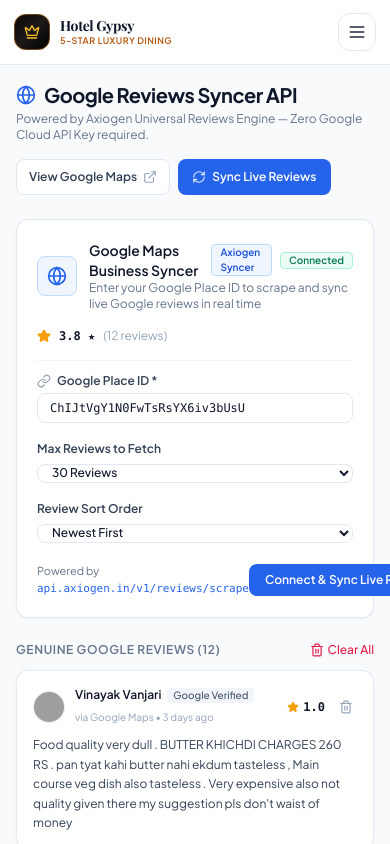
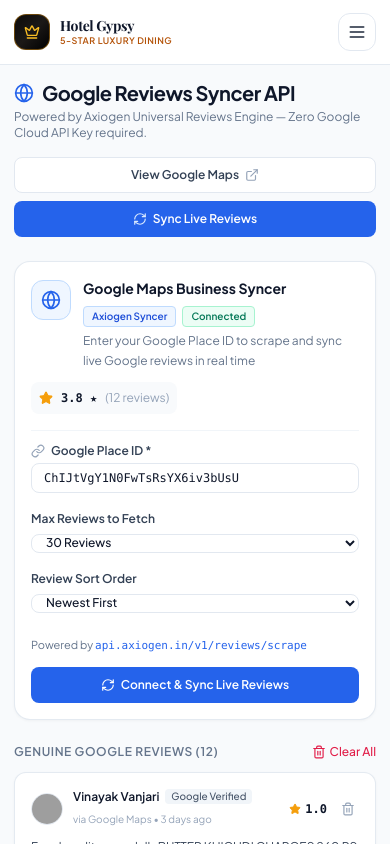
Before and after one commit to axiogenai/menuverse, a Next.js app: page /dashboard/google-reviews in a window 390 px wide. Shown: the top 844 px of the page. Built offline with nearby package versions, Linux system fonts and the light colour scheme; grey boxes are pictures that could not be loaded.

Commit message:
feat(mobile): overhaul mobile responsiveness across dashboard and public diner views

```diff
--- a/src/app/dashboard/google-reviews/page.tsx
+++ b/src/app/dashboard/google-reviews/page.tsx
@@ -122,25 +122,25 @@
 
   return (
     <div className="space-y-6">
-      {/* Header - Clean Single-Line Alignment */}
+      {/* Header - Clean Single-Line Alignment on desktop, responsive stack on mobile */}
       <div className="flex flex-col sm:flex-row sm:items-center justify-between gap-4">
         <div>
           <h1 className="text-xl font-bold tracking-tight text-slate-900 flex items-center gap-2">
-            <Globe className="w-5 h-5 text-blue-600" />
-            Google Reviews Syncer API
+            <Globe className="w-5 h-5 text-blue-600 shrink-0" />
+            <span>Google Reviews Syncer API</span>
           </h1>
           <p className="text-xs text-slate-500 mt-0.5">
             Powered by Axiogen Universal Reviews Engine — Zero Google Cloud API Key required.
           </p>
         </div>
 
-        {/* Action Buttons - Horizontal Row */}
-        <div className="flex items-center gap-2 shrink-0">
+        {/* Action Buttons - Stacked on mobile, side-by-side on desktop */}
+        <div className="flex flex-col sm:flex-row items-stretch sm:items-center gap-2 w-full sm:w-auto">
           <a
             href={googleMapsUrl}
             target="_blank"
             rel="noopener noreferrer"
-            className="h-9 px-3 rounded-lg border border-slate-200 bg-white hover:bg-slate-50 text-slate-700 text-xs font-semibold flex items-center gap-1.5 shadow-2xs transition-colors shrink-0"
+            className="h-9 px-3 rounded-lg border border-slate-200 bg-white hover:bg-slate-50 text-slate-700 text-xs font-semibold flex items-center justify-center gap-1.5 shadow-2xs transition-colors"
           >
             <span>View Google Maps</span>
             <ExternalLink className="w-3.5 h-3.5 text-slate-400" />
@@ -149,7 +149,7 @@
           <Button
             onClick={handleSyncRealGoogleReviews}
             disabled={isSyncing}
-            className="h-9 px-3.5 rounded-lg bg-blue-600 hover:bg-blue-700 text-white text-xs font-semibold shadow-xs flex items-center gap-1.5 transition-colors shrink-0 cursor-pointer"
+            className="h-9 px-3.5 rounded-lg bg-blue-600 hover:bg-blue-700 text-white text-xs font-semibold shadow-xs flex items-center justify-center gap-1.5 transition-colors cursor-pointer"
           >
             <RefreshCw className={cn("w-3.5 h-3.5 text-blue-100", isSyncing && "animate-spin")} />
             <span>{isSyncing ? "Syncing..." : "Sync Live Reviews"}</span>
@@ -175,33 +175,35 @@
       )}
 
       {/* Place ID & Axiogen Review Syncer Box */}
-      <div className="p-5 rounded-xl bg-white border border-slate-200/90 shadow-[0_1px_3px_rgba(0,0,0,0.04)] space-y-4">
-        <div className="flex flex-col sm:flex-row sm:items-center justify-between gap-4">
-          <div className="flex items-center gap-3">
-            <div className="h-10 w-10 rounded-lg bg-blue-50 border border-blue-200 flex items-center justify-center text-blue-600 font-bold shrink-0">
+      <div className="p-4 sm:p-5 rounded-2xl bg-white border border-slate-200/90 shadow-[0_1px_3px_rgba(0,0,0,0.04)] space-y-4">
+        <div className="flex flex-col sm:flex-row sm:items-center justify-between gap-3">
+          <div className="flex items-start sm:items-center gap-3 min-w-0">
+            <div className="h-10 w-10 rounded-xl bg-blue-50 border border-blue-200 flex items-center justify-center text-blue-600 font-bold shrink-0 mt-0.5 sm:mt-0">
               <Globe className="w-5 h-5" />
             </div>
-            <div>
-              <div className="flex items-center gap-2">
-                <h3 className="font-semibold text-sm text-slate-900">
+            <div className="space-y-1 min-w-0 flex-1">
+              <div className="flex items-center gap-2 flex-wrap">
+                <h3 className="font-bold text-sm text-slate-900">
                   Google Maps Business Syncer
                 </h3>
-                <span className="text-[10px] font-semibold px-2 py-0.2 rounded bg-blue-50 text-blue-700 border border-blue-200">
-                  Axiogen Syncer
-                </span>
-                {hasPlaceId && (
-                  <span className="text-[10px] font-semibold px-2 py-0.2 rounded bg-emerald-50 text-emerald-700 border border-emerald-200">
-                    Connected
+                <div className="flex items-center gap-1.5 flex-wrap">
+                  <span className="text-[10px] font-semibold px-2 py-0.5 rounded bg-blue-50 text-blue-700 border border-blue-200">
+                    Axiogen Syncer
                   </span>
-                )}
+                  {hasPlaceId && (
+                    <span className="text-[10px] font-semibold px-2 py-0.5 rounded bg-emerald-50 text-emerald-700 border border-emerald-200">
+                      Connected
+                    </span>
+                  )}
+                </div>
               </div>
-              <p className="text-xs text-slate-500">
+              <p className="text-xs text-slate-500 leading-relaxed">
                 Enter your Google Place ID to scrape and sync live Google reviews in real time
               </p>
             </div>
           </div>
 
-          <div className="flex items-center gap-2 font-mono text-xs font-semibold text-slate-900 sm:text-right shrink-0">
+          <div className="flex items-center gap-2 font-mono text-xs font-semibold text-slate-900 shrink-0 bg-slate-50 sm:bg-transparent p-2 sm:p-0 rounded-lg self-start sm:self-auto">
             <Star className="w-3.5 h-3.5 fill-amber-500 text-amber-500" />
             <span>{avgGoogleRating} ★</span>
             <span className="text-slate-400 font-sans font-normal text-xs">({googleReviews.length} reviews)</span>
@@ -256,17 +258,18 @@
           </div>
         </div>
 
-        <div className="flex items-center justify-between pt-1">
-          <span className="text-[11px] text-slate-500">
+        <div className="flex flex-col sm:flex-row sm:items-center justify-between gap-3 pt-2">
+          <span className="text-[11px] text-slate-500 break-all">
             Powered by <code className="text-blue-600 font-mono">api.axiogen.in/v1/reviews/scrape</code>
           </span>
 
           <Button
             onClick={handleSyncRealGoogleReviews}
             disabled={isSyncing}
-            className="bg-blue-600 hover:bg-blue-700 text-white font-semibold rounded-lg text-xs h-8.5 px-4 shadow-xs cursor-pointer transition-colors"
+            className="w-full sm:w-auto bg-blue-600 hover:bg-blue-700 text-white font-semibold rounded-lg text-xs h-9 px-4 shadow-xs cursor-pointer transition-colors"
           >
-            {isSyncing ? "Syncing..." : "Connect & Sync Live Reviews"}
+            <RefreshCw className={cn("w-3.5 h-3.5 mr-1.5", isSyncing && "animate-spin")} />
+            <span>{isSyncing ? "Syncing..." : "Connect & Sync Live Reviews"}</span>
           </Button>
         </div>
       </div>
--- a/src/app/dashboard/layout.tsx
+++ b/src/app/dashboard/layout.tsx
@@ -7,10 +7,10 @@
   children: React.ReactNode;
 }) {
   return (
-    <div className="flex min-h-screen bg-slate-50 text-slate-900">
+    <div className="flex min-h-screen bg-slate-50 text-slate-900 overflow-x-hidden w-full max-w-full">
       <DashboardSidebar />
-      <div className="flex-1 flex flex-col overflow-x-hidden min-w-0">
-        <main className="flex-1 p-4 sm:p-6 lg:p-8 max-w-7xl w-full mx-auto space-y-6">
+      <div className="flex-1 flex flex-col overflow-x-hidden min-w-0 w-full">
+        <main className="flex-1 p-3.5 sm:p-6 lg:p-8 max-w-7xl w-full mx-auto space-y-6 min-w-0">
           {children}
         </main>
       </div>
--- a/src/app/dashboard/menu/page.tsx
+++ b/src/app/dashboard/menu/page.tsx
@@ -191,11 +191,11 @@
           </p>
         </div>
 
-        <div className="flex flex-wrap items-center gap-2">
+        <div className="flex flex-col sm:flex-row items-stretch sm:items-center gap-2 w-full sm:w-auto">
           <Button
             onClick={() => setIsCategoryModalOpen(true)}
             variant="outline"
-            className="h-9 px-3 text-xs font-semibold text-slate-700 bg-white border-slate-200/90 hover:bg-slate-50 hover:text-slate-900 shadow-2xs rounded-lg flex items-center gap-1.5"
+            className="w-full sm:w-auto h-9 px-3 text-xs font-semibold text-slate-700 bg-white border-slate-200/90 hover:bg-slate-50 hover:text-slate-900 shadow-2xs rounded-lg flex items-center justify-center gap-1.5"
           >
             <FolderPlus className="w-3.5 h-3.5 text-slate-500" />
             <span>Add Category</span>
@@ -206,7 +206,7 @@
               setEditingDish(null);
               setIsModalOpen(true);
             }}
-            className="h-9 px-3.5 text-xs font-semibold text-white bg-slate-900 hover:bg-slate-800 shadow-xs rounded-lg flex items-center gap-1.5 transition-colors"
+            className="w-full sm:w-auto h-9 px-3.5 text-xs font-semibold text-white bg-slate-900 hover:bg-slate-800 shadow-xs rounded-lg flex items-center justify-center gap-1.5 transition-colors"
           >
             <Plus className="w-3.5 h-3.5 text-orange-400" />
             <span>Add New Dish</span>
--- a/src/app/dashboard/settings/page.tsx
+++ b/src/app/dashboard/settings/page.tsx
@@ -108,7 +108,7 @@
           type="button"
           onClick={handleResetData}
           variant="outline"
-          className="rounded-lg border-rose-200 text-rose-600 hover:bg-rose-50 font-semibold text-xs h-8.5 flex items-center gap-1.5 cursor-pointer"
+          className="w-full sm:w-auto rounded-lg border-rose-200 text-rose-600 hover:bg-rose-50 font-semibold text-xs h-8.5 flex items-center justify-center gap-1.5 cursor-pointer"
         >
           <Trash2 className="w-3.5 h-3.5" />
           <span>Reset All Data to Blank Slate</span>
--- a/src/app/dashboard/staff/page.tsx
+++ b/src/app/dashboard/staff/page.tsx
@@ -94,7 +94,7 @@
 
         <Button
           onClick={() => setIsInviteOpen(true)}
-          className="bg-slate-900 hover:bg-slate-800 text-white font-semibold rounded-lg h-9 px-3.5 text-xs shadow-xs flex items-center gap-1.5 cursor-pointer transition-colors"
+          className="w-full sm:w-auto bg-slate-900 hover:bg-slate-800 text-white font-semibold rounded-lg h-9 px-3.5 text-xs shadow-xs flex items-center justify-center gap-1.5 cursor-pointer transition-colors"
         >
           <Plus className="w-3.5 h-3.5 text-slate-300" />
           <span>Invite Team Member</span>
@@ -143,7 +143,8 @@
 
       {/* Staff Table */}
       <div className="bg-white rounded-xl border border-slate-200/90 overflow-hidden shadow-[0_1px_3px_rgba(0,0,0,0.04)]">
-        <table className="w-full text-left text-xs">
+        <div className="overflow-x-auto w-full">
+          <table className="w-full text-left text-xs min-w-[540px]">
           <thead className="bg-slate-50 text-slate-500 border-b border-slate-200 uppercase font-semibold text-[10px] tracking-wider">
             <tr>
               <th className="px-4 py-3">Name & Email</th>
@@ -203,6 +204,7 @@
             ))}
           </tbody>
         </table>
+        </div>
       </div>
 
       {/* Invite Modal */}
--- a/src/components/dashboard/ReviewReplyModal.tsx
+++ b/src/components/dashboard/ReviewReplyModal.tsx
@@ -25,11 +25,11 @@
 
   const handleGenerateTemplate = (type: "thank" | "apologize" | "invite") => {
     if (type === "thank") {
-      setReplyText(`Thank you so much ${review.displayName}! We are thrilled you enjoyed the dish. Chef Marco and our culinary team look forward to hosting you again soon!`);
+      setReplyText(`Thank you so much ${review.displayName}! We are thrilled you enjoyed the dish. Our culinary team at Hotel Gypsy looks forward to hosting you again soon!`);
     } else if (type === "apologize") {
       setReplyText(`Thank you for your candid feedback, ${review.displayName}. We hold our culinary standards high and our executive chef has taken note of your comments to ensure consistent perfection on your next visit.`);
     } else {
-      setReplyText(`Thank you for visiting us, ${review.displayName}! We would love for you to try our dinner specials next time. Saluti!`);
+      setReplyText(`Thank you for dining with us, ${review.displayName}! We would love for you to try our royal heritage specials next time. Warm regards from Hotel Gypsy.`);
     }
   };
 
--- a/src/components/public/GoogleReviewsSection.tsx
+++ b/src/components/public/GoogleReviewsSection.tsx
@@ -247,12 +247,12 @@
           </div>
 
           {/* Quick Action CTA Buttons */}
-          <div className="flex items-center gap-2 shrink-0">
+          <div className="flex flex-col sm:flex-row items-stretch sm:items-center gap-2 w-full sm:w-auto shrink-0">
             <a
               href={googleMapsUrl}
               target="_blank"
               rel="noopener noreferrer"
-              className="h-10 px-3.5 rounded-xl border border-stone-200 bg-white hover:bg-stone-50 text-stone-700 text-xs font-bold flex items-center gap-1.5 shadow-2xs transition-colors shrink-0"
+              className="h-10 px-3.5 rounded-xl border border-stone-200 bg-white hover:bg-stone-50 text-stone-700 text-xs font-bold flex items-center justify-center gap-1.5 shadow-2xs transition-colors"
             >
               <span>Google Maps</span>
               <ExternalLink className="w-3.5 h-3.5 text-stone-400" />
@@ -262,7 +262,7 @@
               href={googleWriteReviewUrl}
               target="_blank"
               rel="noopener noreferrer"
-              className="h-10 px-4 rounded-xl bg-blue-600 hover:bg-blue-700 text-white text-xs font-bold shadow-md shadow-blue-600/20 flex items-center gap-1.5 hover:scale-105 active:scale-95 transition-all cursor-pointer shrink-0"
+              className="h-10 px-4 rounded-xl bg-blue-600 hover:bg-blue-700 text-white text-xs font-bold shadow-md shadow-blue-600/20 flex items-center justify-center gap-1.5 hover:scale-105 active:scale-95 transition-all cursor-pointer"
             >
               <MessageSquarePlus className="w-4 h-4" />
               <span>Write Google Review</span>
--- a/src/styles/globals.css
+++ b/src/styles/globals.css
@@ -32,12 +32,13 @@
     @apply border-border;
   }
   body {
-    @apply bg-slate-50 text-slate-900 antialiased selection:bg-orange-500/20 selection:text-orange-600;
+    @apply bg-slate-50 text-slate-900 antialiased selection:bg-orange-500/20 selection:text-orange-600 overflow-x-hidden;
     font-family: -apple-system, BlinkMacSystemFont, "Segoe UI", Roboto, "Helvetica Neue", Arial, sans-serif;
     -webkit-font-smoothing: antialiased;
     -moz-osx-font-smoothing: grayscale;
     background-color: #f8fafc;
     color: #0f172a;
+    max-width: 100vw;
   }
 }
 
```
Also changed, not shown: src/app/dashboard/page.tsx (+5 -5 lines), src/app/dashboard/qr-code/page.tsx (+4 -4 lines), src/components/public/DishDetailModal.tsx (+9 -12 lines), src/components/public/RestaurantHero.tsx (+4 -4 lines).
